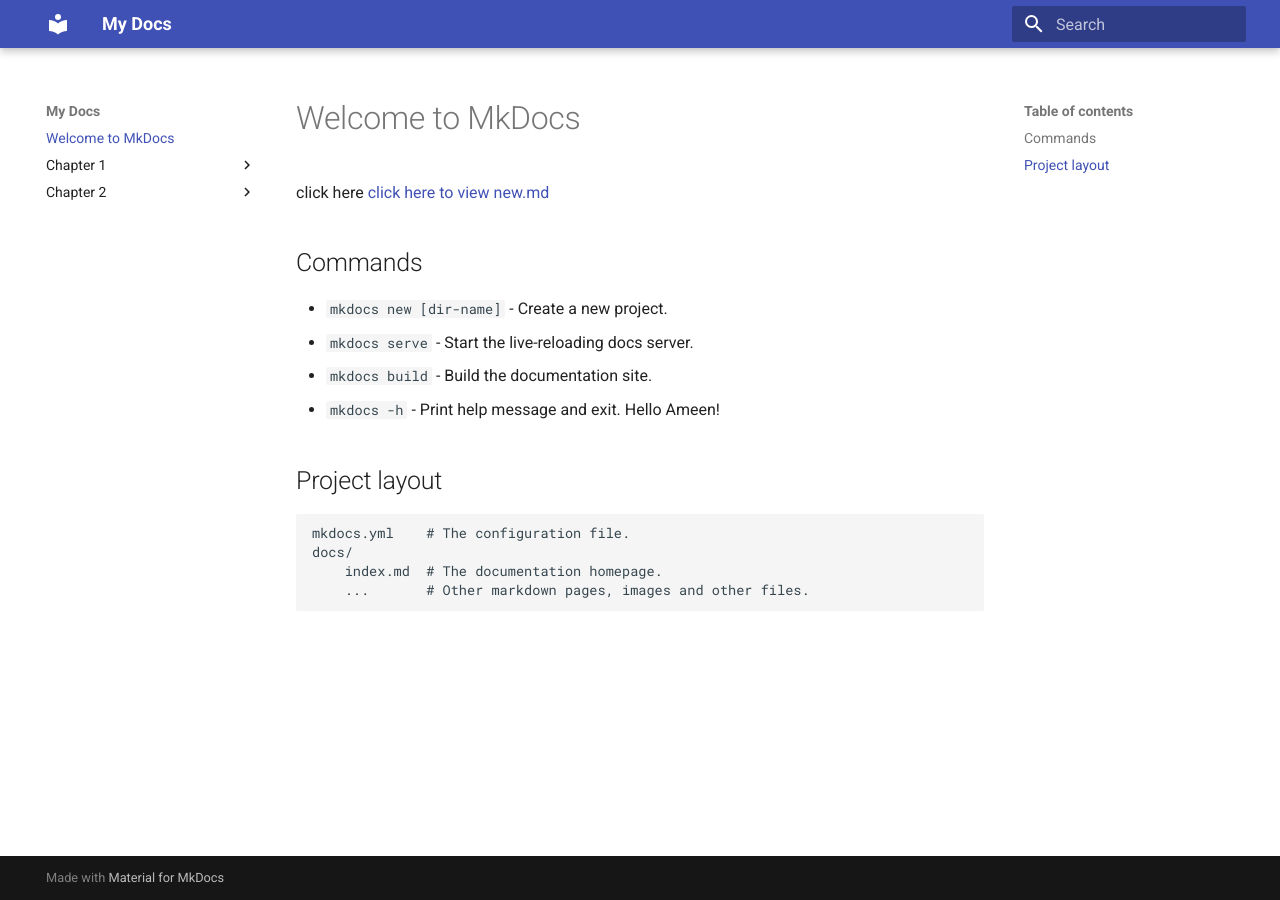
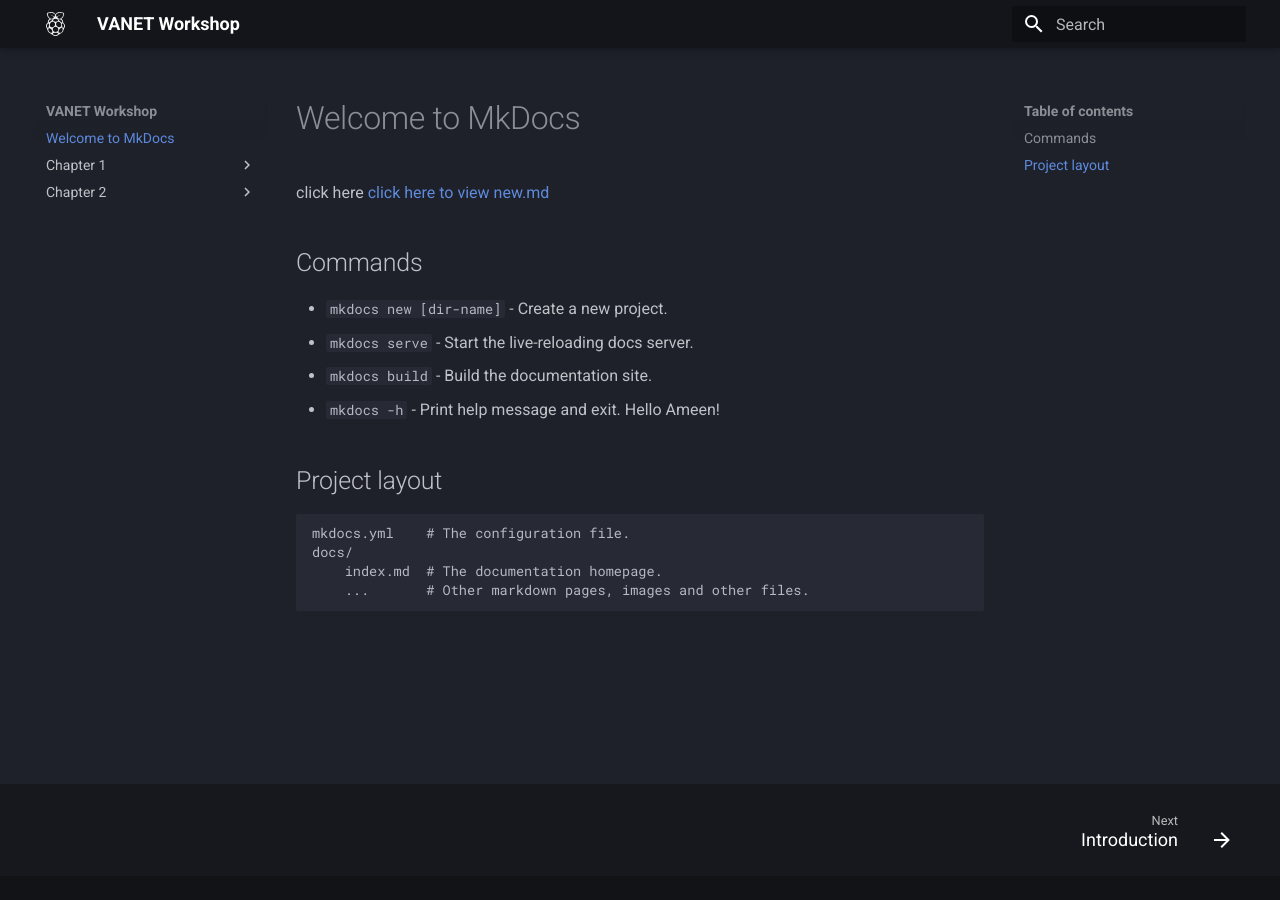
Before and after one commit to SarathBabu0410/myweb, an MkDocs documentation site: the page built from docs/index.md, in a window 1280 px wide. Built offline with MkDocs 1.6.1 and Material for MkDocs 9.7.7, drawn with Linux system fonts in a browser that asks for light colours.

Commit message:
updated theme

```diff
--- a/mkdocs.yml
+++ b/mkdocs.yml
@@ -1,3 +1,13 @@
-site_name: My Docs
+site_name: VANET Workshop
 theme:
   name: material
+  logo: assets/logo.svg
+  palette:
+    scheme: slate
+    primary: black
+  custom_dir: overrides
+  features:
+    - navigation.footer
+
+extra:
+  generator: false
```
Also changed, not shown: overrides/assets/logo.svg (added).
